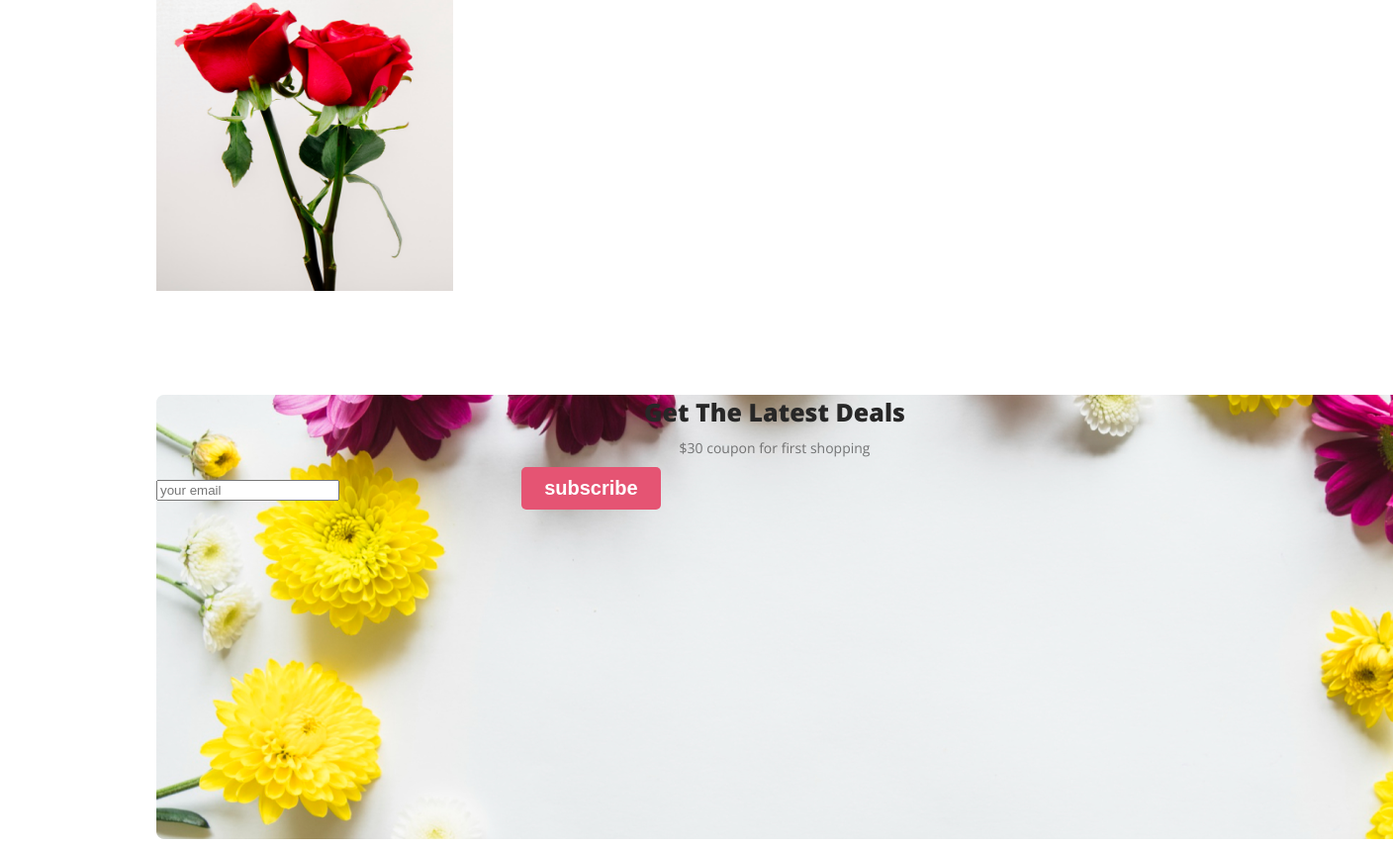
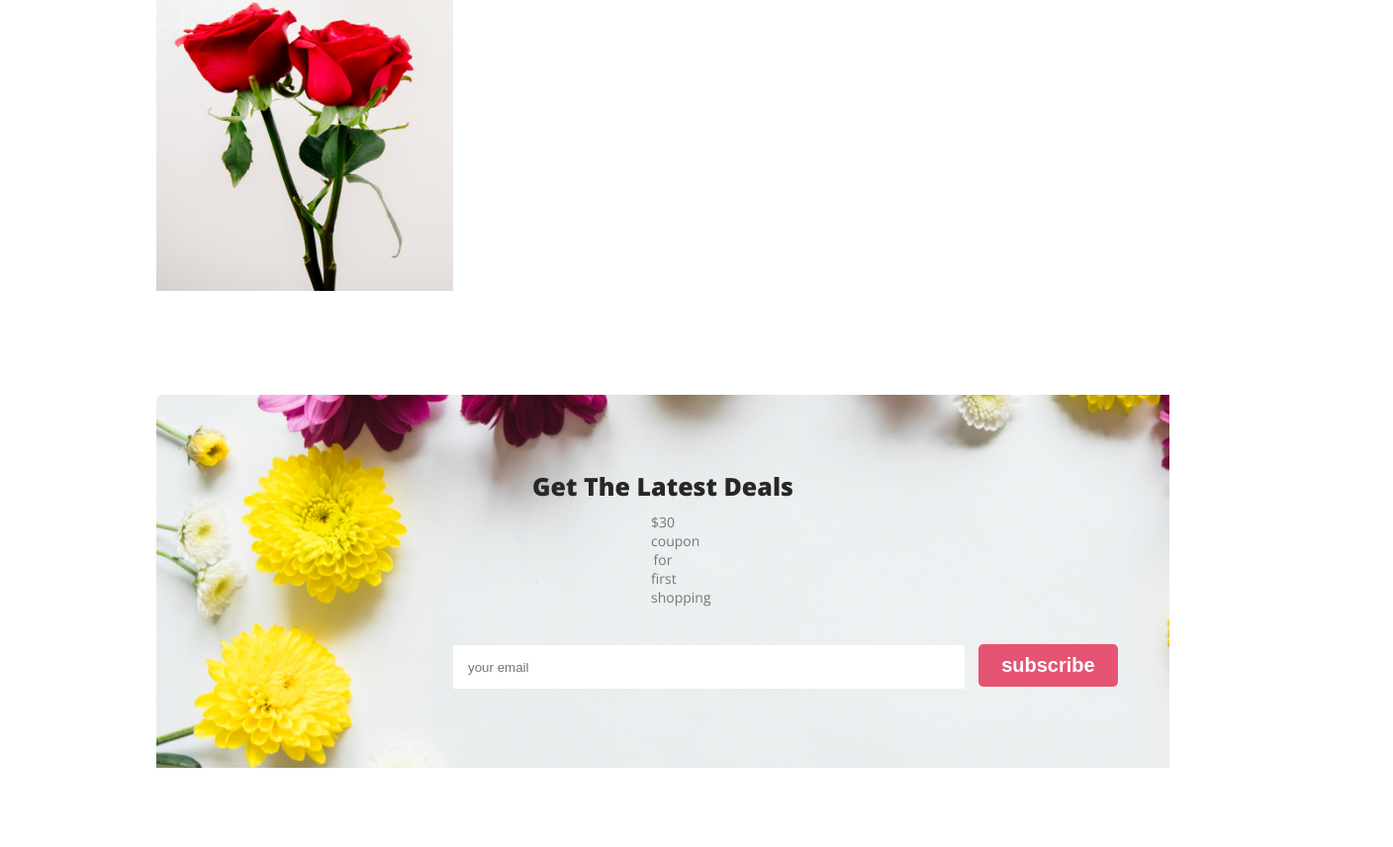
Before and after one commit to Parthpal/flower_shop_parth_assignment, a plain HTML site: page index.html in a window 1280 px wide. Shown: the part 2773-3629 px from the top of the page at 99% size, 1408 px wide, since content can reach past the window. After the commit the page ends 3557 px from the top, so only its background shows below. Drawn offline with nearby package versions, Linux system fonts and the light colour scheme.

Commit message:
email deal flowers section completed

```diff
--- a/index.html
+++ b/index.html
@@ -78,7 +78,8 @@
                     </div>
                 </section>
                 <section class="featured-flower deal-email-banner">
-                    <div class="featured-flower-top">
+                    <div class="deal-email-banner-container">
+                    <div class="featured-flower-top deal-banner-top">
                         <h3 class="featured-flower-header">
                             Get The Latest Deals
                         </h3>
@@ -87,7 +88,8 @@
                     </div>
                     <div class="email-deal">
                         <input type="email" name="" id="" placeholder="your email">
-                        <input class="btn-deal" type="button" value="subscribe">
+                        <input class="btn-deal-sub" type="button" value="subscribe">
+                    </div>
                     </div>
                  </section>
 
--- a/styles/styles.css
+++ b/styles/styles.css
@@ -123,8 +123,8 @@ body{
     padding:10px 23px;
     border: 1px;
     border-radius: 5px;
-    margin-top: 10px;
-    margin-left:180px;
+    margin-top: 20px;
+    margin-left:190px;
 }
 .deal_banner_image{
     margin:100px 270px 100px 0px;*/
@@ -143,9 +143,37 @@ body{
 }
 .deal-email-banner{
     background-image: url('../assets/images/Rectangle\ 9.png');
-    width: 1250px;
-    height: 449px;
-    margin: 0px 0px 0px 150px;
+    background-repeat: no-repeat;
+    background-size: 1250px;
+    margin: 0px 90px 0px 150px;
+}
+
+.deal-banner-top{
+    text-align: center;
+    padding-top: 50px ;
+}
+.email-deal{
+    margin-left: 300px;
+      margin-top: 30px;
+      padding-bottom: 80px;
+
+}
+.email-deal input[type=email]{
+    width: 500px;
+    height: 42px;
+    border: 1px;
+    padding-left: 15px;
+}
+.btn-deal-sub{
+    background-color: #E55473;
+    color: #FFF;
+    font-size: 20px;
+    font-weight: 700;
+    padding:10px 23px;
+    border: 1px;
+    border-radius: 5px;
+    margin-top: 8px;
+    margin-left:10px;
 }
 /*
   border-radius: 120px 120px 0px 0px;
```
